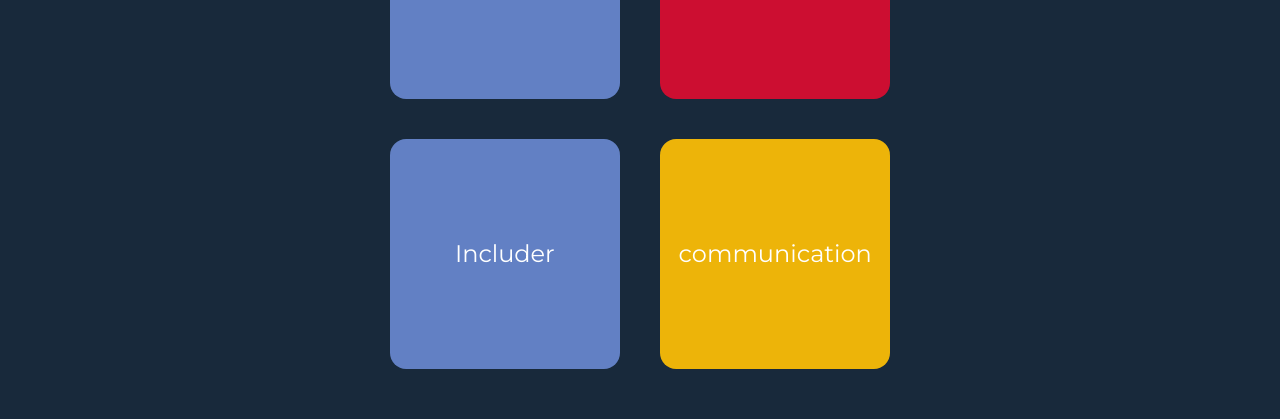
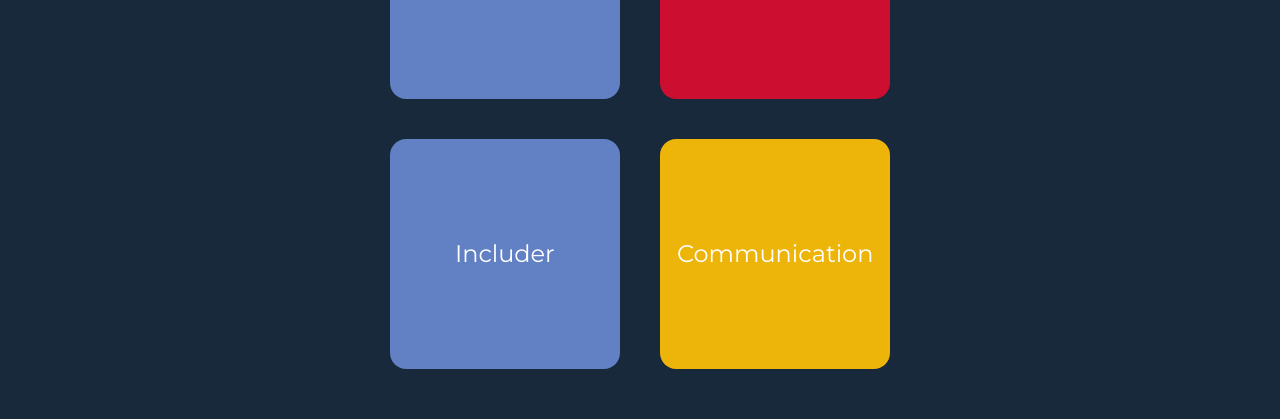
Before and after one commit to Koji747Tanaka/portfolio_koji, a React (Vite) app: page / in a window 1280 px wide. Shown: the part 5440-5859 px from the top of the page. Built offline with nearby package versions, Linux system fonts and the light colour scheme.

Commit message:
Fix minor mistake

```diff
--- a/src/components/Experience/CliftonStrengths.jsx
+++ b/src/components/Experience/CliftonStrengths.jsx
@@ -31,11 +31,11 @@ const CliftonStrengths = forwardRef((props, ref) => {
 
     const boxes = [
         { id: 1, color: '#05a65b', strength: 'Analytical', setOut: 0, direction: 'left' },
-        { id: 2, color: '#cc0e31', strength: 'Consistency', setOut: 500, direction: 'down' },
-        { id: 3, color: '#6280c4', strength: 'Empathy', setOut: 1000, direction: 'right' },
-        { id: 4, color: '#cc0e31', strength: 'Discipline', setOut: 1500, direction: 'down' },
-        { id: 5, color: '#6280c4', strength: 'Includer', setOut: 2000, direction: 'left' },
-        { id: 6, color: '#edb409', strength: 'communication', setOut: 2500, direction: 'right' },
+        { id: 2, color: '#cc0e31', strength: 'Consistency', setOut: 400, direction: 'down' },
+        { id: 3, color: '#6280c4', strength: 'Empathy', setOut: 800, direction: 'right' },
+        { id: 4, color: '#cc0e31', strength: 'Discipline', setOut: 1200, direction: 'down' },
+        { id: 5, color: '#6280c4', strength: 'Includer', setOut: 1600, direction: 'left' },
+        { id: 6, color: '#edb409', strength: 'Communication', setOut: 2000, direction: 'right' },
     ];
 
     const getDirectionClassName = (visibilityState, otherCondition) => {
--- a/src/contents/skillContent.js
+++ b/src/contents/skillContent.js
@@ -1,6 +1,6 @@
 const frontSkillContents = [
-    { name: 'HTML', value: 85, skillLevel: 'Amateur' },
-    { name: 'CSS', value: 66, skillLevel: 'Amateur' },
+    { name: 'HTML', value: 85, skillLevel: 'Intermidiate' },
+    { name: 'CSS', value: 66, skillLevel: 'Intermidiate' },
     { name: 'Vue.js', value: 85, skillLevel: 'Proficient' },
     { name: 'React.js', value: 50, skillLevel: 'Proficient' },
 ];
--- a/src/main.jsx
+++ b/src/main.jsx
@@ -1,6 +1,5 @@
 import React from 'react'
 import ReactDOM from 'react-dom/client'
-import { HashRouter as Router, Routes, Route } from 'react-router-dom';
 import App from './App.jsx'
 import './assets/global.css';
 
```
Also changed, not shown: 1 other file (tests, documents, lock files or other folders).
